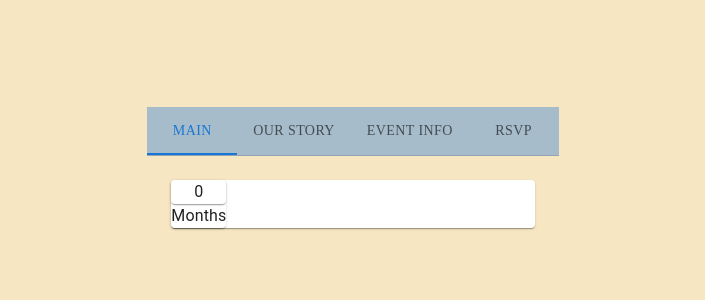
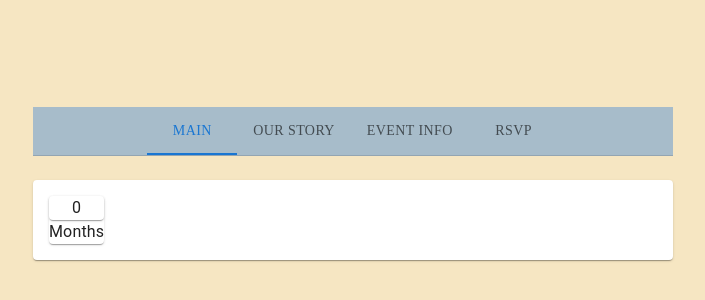
Before and after one commit to AlexBrandt46/Wedding_Site, a React (Vite) app: page / in a window 1280 px wide. Shown: the part 100-400 px from the top of the page, without its empty margins (287-992 px from the left). Built offline with nearby package versions, Linux system fonts and the light colour scheme; a web font is replaced by a local one.

Commit message:
Fix alignments

```diff
--- a/src/App.css
+++ b/src/App.css
@@ -53,7 +53,8 @@ p {
 
 .pagePanel {
   width: 100%;
-  padding: 24px 0 !important;
+  margin-top: 24px;
+  padding: 0 !important;
 }
 
 .rsvp-input {
--- a/src/App.tsx
+++ b/src/App.tsx
@@ -18,7 +18,7 @@ function App() {
 
   return (
     <>
-      <Box sx={{ width: "100%", top: 0 }}>
+      <Box sx={{ width: "50vw", top: 0, justifyContent: 'center', fontFamily: 'Butler !important' }}>
         <TabContext value={value}>
           <img id="usImage" style={{ height: "200px" }} />
           <Box
@@ -31,17 +31,17 @@ function App() {
               display: { xs: "none", md: "flex" },
             }}
           >
-            <TabList onChange={handleChange} aria-label="lab API tabs example" sx={{ display: 'flex', width: '100%'}}>
+            <TabList onChange={handleChange}>
               <Tab label="Main" value="1" sx={{ fontFamily: "Butler" }} />
               <Tab label="Our Story" value="2" sx={{ fontFamily: "Butler" }} />
               <Tab label="Event Info" value="3" sx={{ fontFamily: "Butler" }} />
               <Tab label="RSVP" value="4" sx={{ fontFamily: "Butler" }} />
             </TabList>
           </Box>
-          <TabPanel value="1">
+          <TabPanel value="1" className="pagePanel">
             <Main />
           </TabPanel>
-          <TabPanel value="2">
+          <TabPanel value="2" className="pagePanel">
             <OurStory />
           </TabPanel>
           <TabPanel value="3" className="pagePanel">
--- a/src/components/Main.tsx
+++ b/src/components/Main.tsx
@@ -21,7 +21,7 @@ export default function Main() {
   } as TimeLeft);
 
   return (
-    <Paper>
+    <Paper sx={{ padding: '1rem'}}>
       <Stack direction="row">
         <Paper>
           <Paper>
@@ -34,8 +34,8 @@ export default function Main() {
   );
 }
 
-const getTimeLeft = (): TimeLeft => {
-  let unitsLeft: Number[] = [];
+// const getTimeLeft = (): TimeLeft => {
+//   let unitsLeft: Number[] = [];
 
-  return {};
-};
+//   return {};
+// };
```
